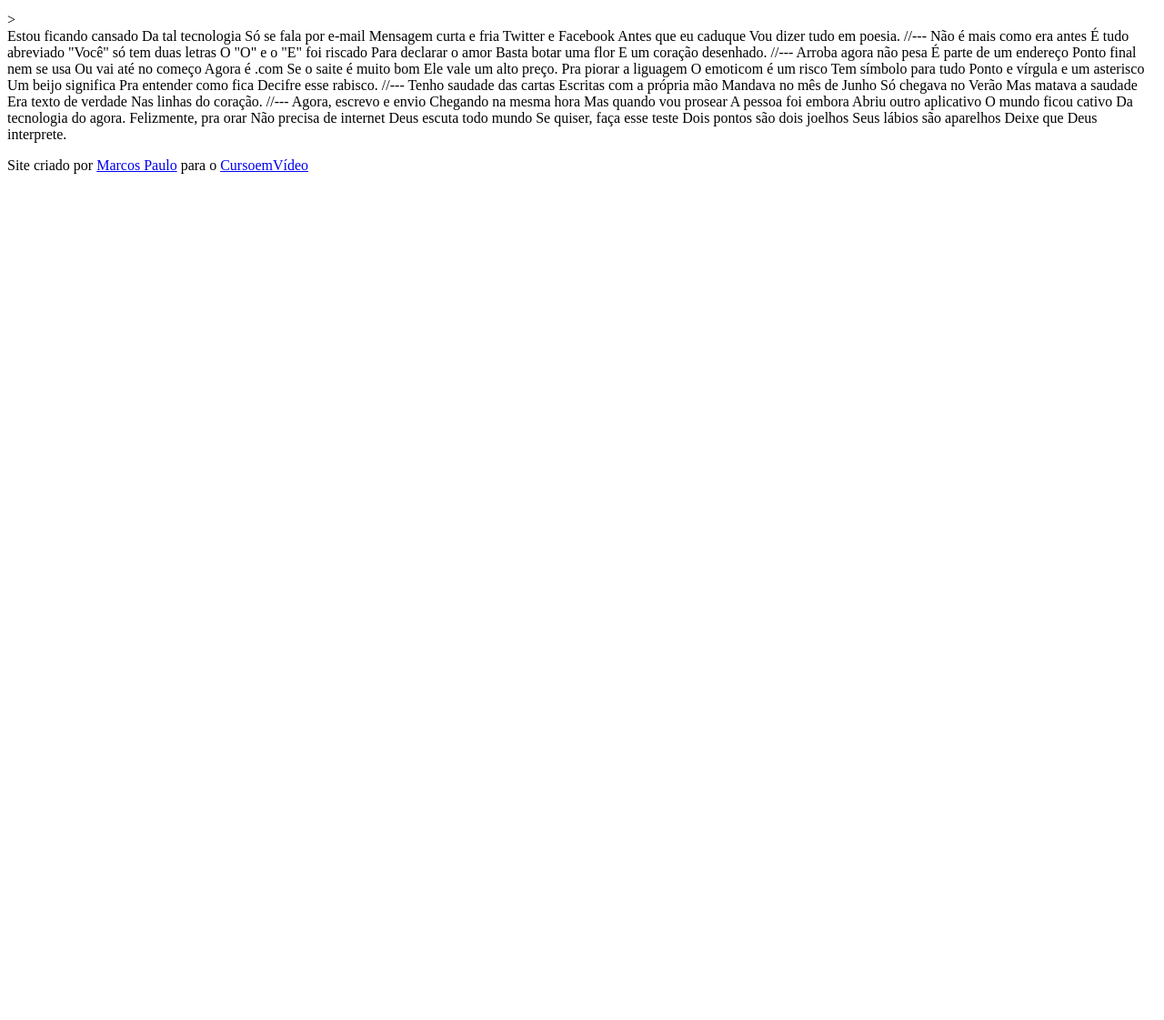
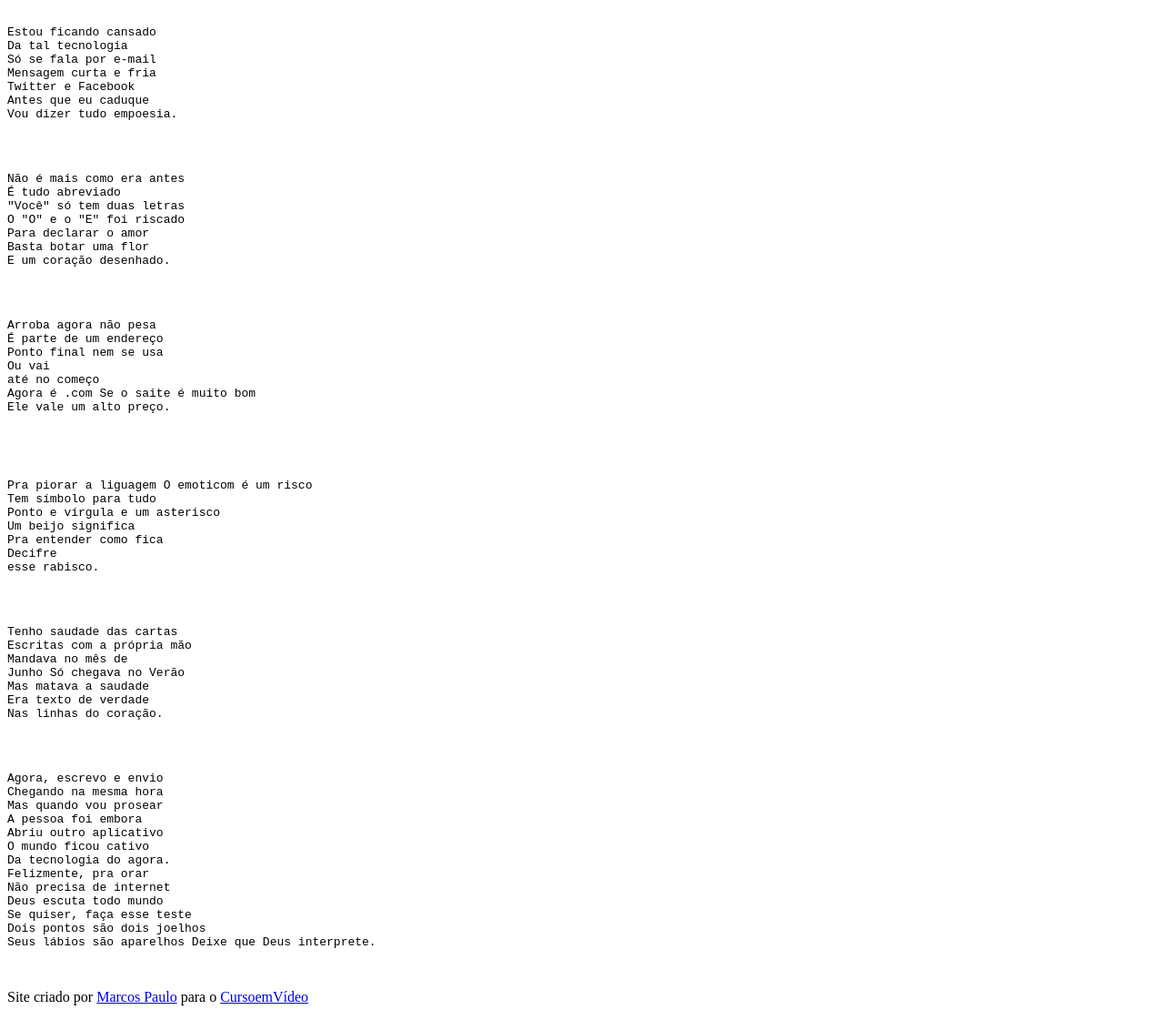
Before and after one commit to lealdelfino/html-css, a plain HTML site: page desafio12/index.html in a window 1280 px wide. Shown: the part 101-1222 px from the top of the page at 91% size. Before the commit the page ends 800 px from the top, so only its background shows below. Drawn offline with Linux system fonts and the light colour scheme.

Commit message:
atualizando

```diff
--- /dev/null
+++ b/desafio12/estilo/style.css
@@ -0,0 +1,4 @@
+@charset "UTF-8";
+section > pre {
+  white-space: pre-line;
+}
--- a/desafio12/index.html
+++ b/desafio12/index.html
@@ -4,6 +4,7 @@
     <meta charset="UTF-8" />
     <meta name="viewport" content="width=device-width, initial-scale=1.0" />
     <title>Cordel Moderno</title>
+    <link rel="stylesheet" href="estilo/style.css" />
   </head>
   <body>
     <header>
@@ -15,24 +16,93 @@
           >Milton Duarte</a
         >
       </p>
-      >
     </header>
-    Estou ficando cansado Da tal tecnologia Só se fala por e-mail Mensagem curta
-    e fria Twitter e Facebook Antes que eu caduque Vou dizer tudo em poesia.
-    //--- Não é mais como era antes É tudo abreviado "Você" só tem duas letras O
-    "O" e o "E" foi riscado Para declarar o amor Basta botar uma flor E um
-    coração desenhado. //--- Arroba agora não pesa É parte de um endereço Ponto
-    final nem se usa Ou vai até no começo Agora é .com Se o saite é muito bom
-    Ele vale um alto preço. Pra piorar a liguagem O emoticom é um risco Tem
-    símbolo para tudo Ponto e vírgula e um asterisco Um beijo significa Pra
-    entender como fica Decifre esse rabisco. //--- Tenho saudade das cartas
-    Escritas com a própria mão Mandava no mês de Junho Só chegava no Verão Mas
-    matava a saudade Era texto de verdade Nas linhas do coração. //--- Agora,
-    escrevo e envio Chegando na mesma hora Mas quando vou prosear A pessoa foi
-    embora Abriu outro aplicativo O mundo ficou cativo Da tecnologia do agora.
-    Felizmente, pra orar Não precisa de internet Deus escuta todo mundo Se
-    quiser, faça esse teste Dois pontos são dois joelhos Seus lábios são
-    aparelhos Deixe que Deus interprete.
+
+    <section>
+      <pre>
+            <p>
+              Estou ficando cansado
+              Da tal tecnologia
+              Só se fala por e-mail
+              Mensagem curta e fria
+              Twitter e Facebook
+              Antes que eu caduque
+              Vou dizer tudo empoesia.
+            </p>
+          </pre>
+    </section>
+
+    <section>
+      <pre>
+            <p>
+              Não é mais como era antes
+              É tudo abreviado
+              "Você" só tem duas letras
+              O "O" e o "E" foi riscado
+              Para declarar o amor
+              Basta botar uma flor
+              E um coração desenhado.
+            </p>
+          </pre>
+    </section>
+
+    <section>
+      <pre>
+            <p>
+              Arroba agora não pesa
+              É parte de um endereço
+              Ponto final nem se usa
+              Ou vai
+              até no começo
+              Agora é .com Se o saite é muito bom
+              Ele vale um alto preço.
+            </p>
+
+            <p>
+              Pra piorar a liguagem O emoticom é um risco
+              Tem símbolo para tudo
+              Ponto e vírgula e um asterisco
+              Um beijo significa
+              Pra entender como fica
+              Decifre
+              esse rabisco.
+            </p>
+          </pre>
+    </section>
+
+    <section>
+      <pre>
+            <p>
+              Tenho saudade das cartas
+              Escritas com a própria mão
+              Mandava no mês de
+              Junho Só chegava no Verão
+              Mas matava a saudade
+              Era texto de verdade
+              Nas linhas do coração.
+            </p>
+          </pre>
+    </section>
+
+    <section>
+      <pre>
+            <p>
+              Agora, escrevo e envio
+              Chegando na mesma hora
+              Mas quando vou prosear
+              A pessoa foi embora
+              Abriu outro aplicativo
+              O mundo ficou cativo
+              Da tecnologia do agora.
+              Felizmente, pra orar
+              Não precisa de internet
+              Deus escuta todo mundo
+              Se quiser, faça esse teste
+              Dois pontos são dois joelhos
+              Seus lábios são aparelhos Deixe que Deus interprete.
+            </p>
+          </pre>
+    </section>
 
     <footer>
       <p>
```
